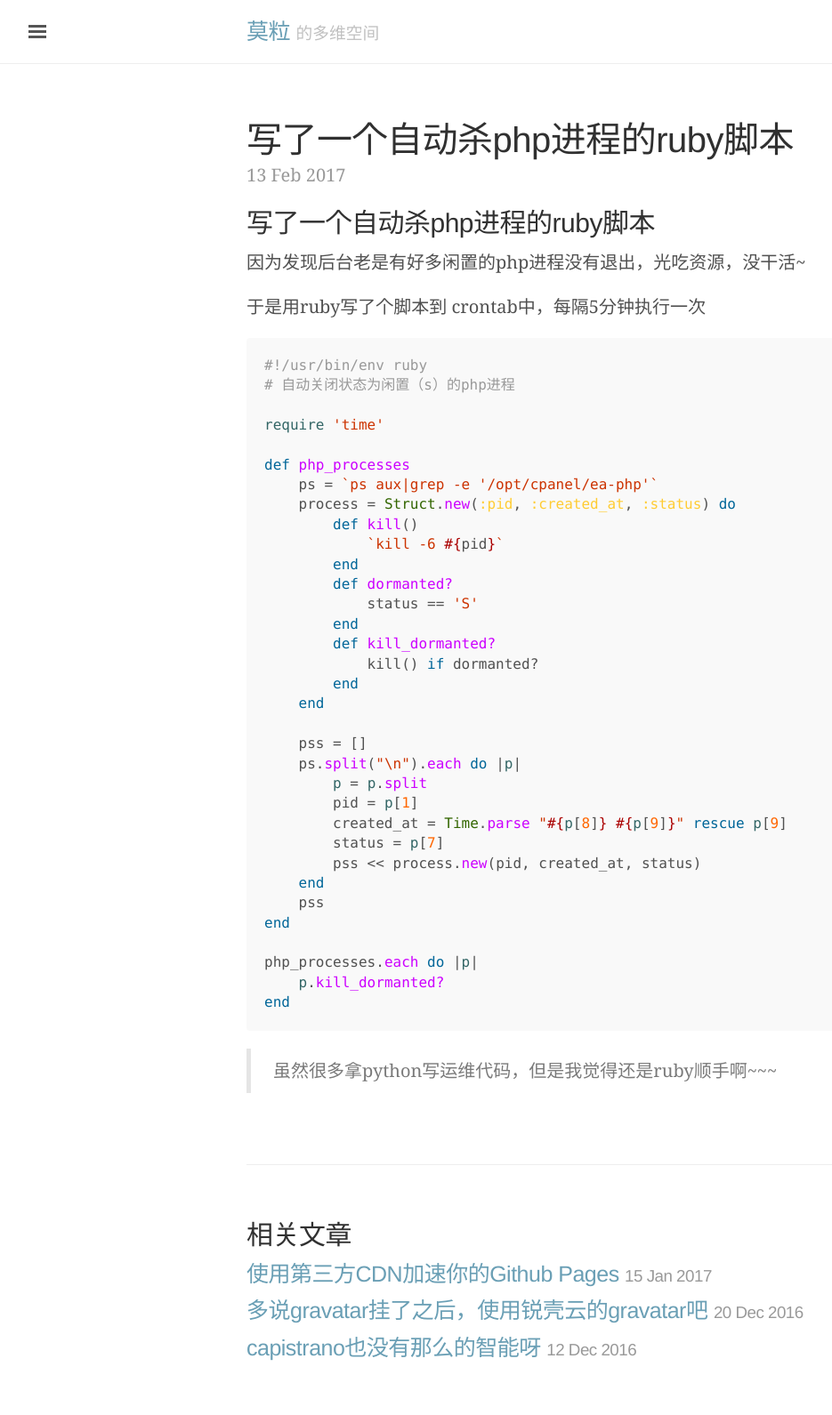
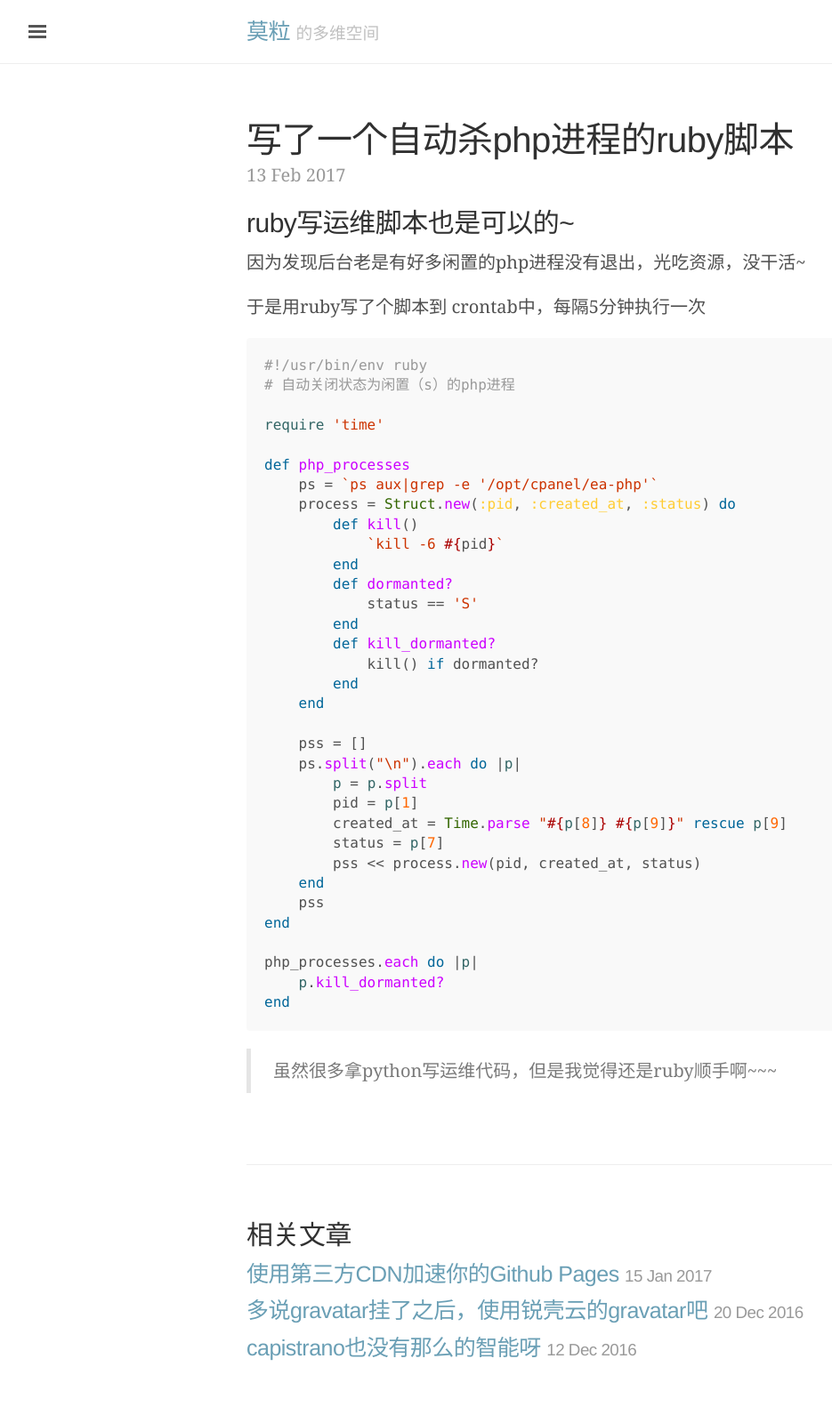
Before and after one commit to molizz/molizz, a Jekyll site: the page built from _posts/2017-02-13-kill-php-rb.md, in a window 1280 px wide. Shown: the whole page at 89% size, without its empty margins (3-938 px from the left). Built offline with Jekyll 4.4.1, drawn with Linux system fonts in a browser that asks for light colours; comment, search, counter and statistics services are not loaded.

Commit message:
Updated 2017-02-13-kill-php-rb.md

```diff
--- a/_posts/2017-02-13-kill-php-rb.md
+++ b/_posts/2017-02-13-kill-php-rb.md
@@ -5,12 +5,12 @@
 author: moli
 comments: true
 tags:
-    - ruby
-    - 杀php进程
+  - ruby
+  - 杀php进程
 categories:
-    - ruby
+  - ruby
 ---
-## 写了一个自动杀php进程的ruby脚本
+## ruby写运维脚本也是可以的~
 
 因为发现后台老是有好多闲置的php进程没有退出，光吃资源，没干活~
 
```
